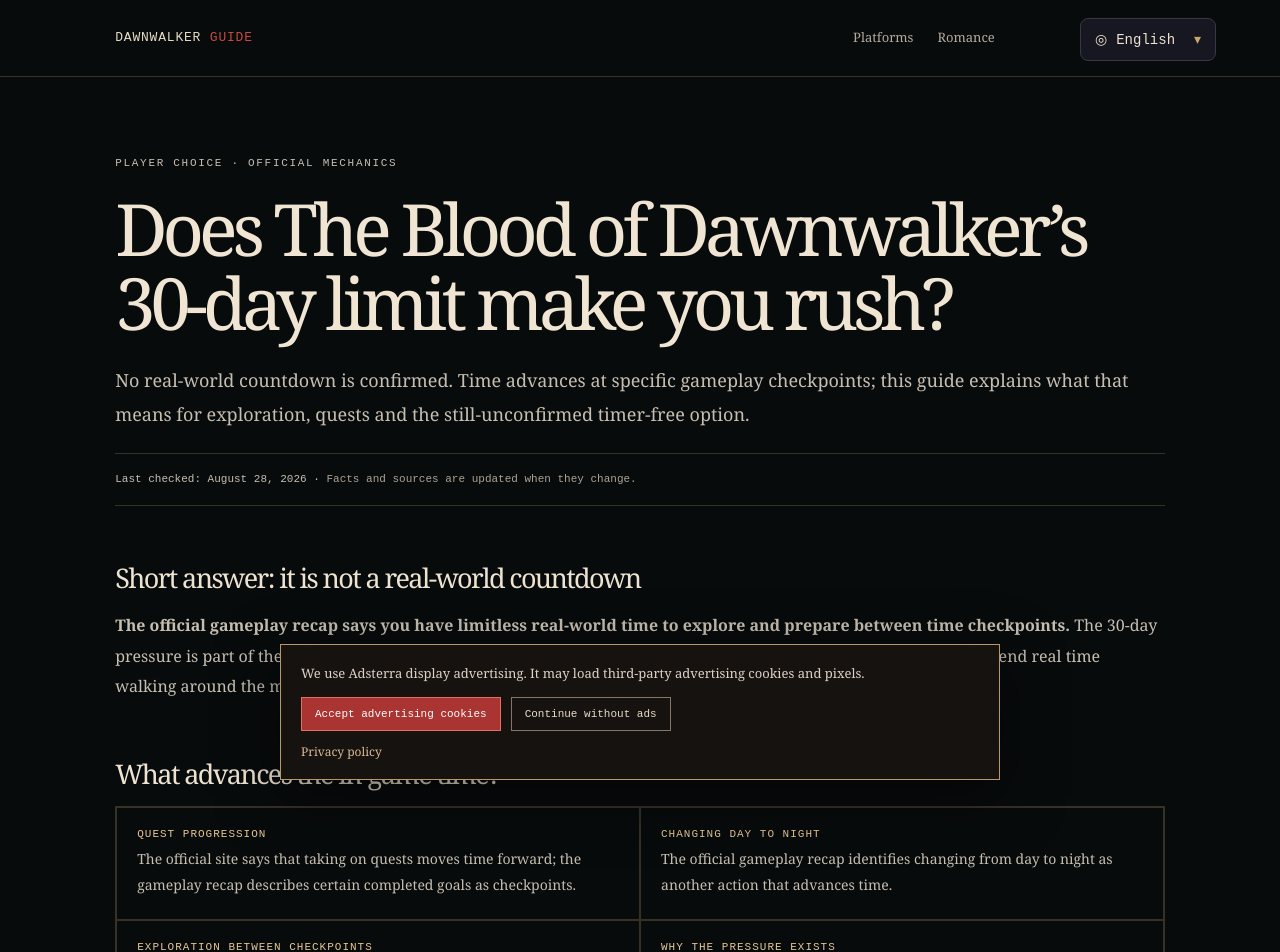
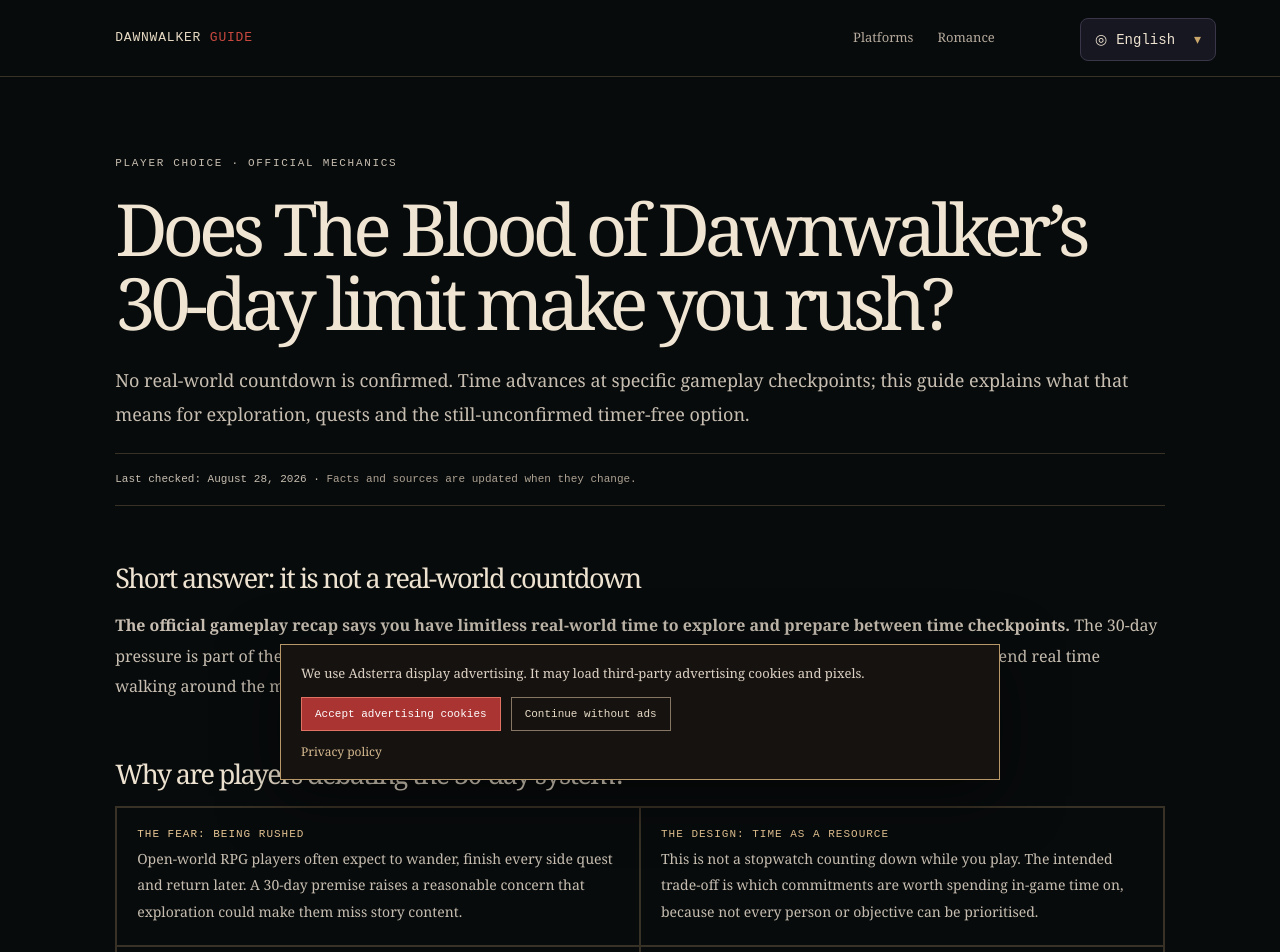
Before and after one commit to wencun/dawnwalker.cc, a Next.js app: page /time-system in a window 1280 px wide. Shown: the top 952 px of the page. Built offline with nearby package versions, Linux system fonts and the light colour scheme.

Commit message:
Explain time-system player concerns

```diff
--- a/app/time-system/page.tsx
+++ b/app/time-system/page.tsx
@@ -16,6 +16,7 @@
     sources={[{ label: "Bandai Namco — official game overview", href: "https://www.bandainamcoent.com/games/dawnwalker" }, { label: "Official Gameplay Reveal Recap", href: "https://en.bandainamcoent.eu/dawnwalker/news/the-blood-of-dawnwalker-gameplay-reveal-recap" }]}
     sections={[
       { title: "Short answer: it is not a real-world countdown", body: <p><b>The official gameplay recap says you have limitless real-world time to explore and prepare between time checkpoints.</b> The 30-day pressure is part of the story and progresses when you complete certain goals, rather than ticking down while you spend real time walking around the map.</p> },
+      { title: "Why are players debating the 30-day system?", body: <div className="fact-grid"><p><b>The fear: being rushed</b>Open-world RPG players often expect to wander, finish every side quest and return later. A 30-day premise raises a reasonable concern that exploration could make them miss story content.</p><p><b>The design: time as a resource</b>This is not a stopwatch counting down while you play. The intended trade-off is which commitments are worth spending in-game time on, because not every person or objective can be prioritised.</p><p><b>What it does not promise</b>It does not promise a completionist run with every quest in one playthrough, a timer-free setting, or post-ending free roam.</p><p><b>The practical question</b>Before buying, ask “what advances time and how clearly is the cost shown?” rather than “how many real-life hours do I have?” The precise costs still need release-build testing.</p></div> },
       { title: "What advances the in-game time?", body: <div className="fact-grid"><p><b>Quest progression</b>The official site says that taking on quests moves time forward; the gameplay recap describes certain completed goals as checkpoints.</p><p><b>Changing day to night</b>The official gameplay recap identifies changing from day to night as another action that advances time.</p><p><b>Exploration between checkpoints</b>The developer says you can explore and practise for unlimited real-world time between those checkpoints.</p><p><b>Why the pressure exists</b>You cannot help everyone. Choosing one commitment can change what remains possible later.</p></div> },
       { title: "Can you turn the timer off or keep every quest?", body: <p><b>No timer-free mode has been officially announced.</b> The developer also has not published a guaranteed way to see every quest in one run. Do not trust a claimed “disable the 30-day limit” workaround before the released game, patch notes and reproducible testing exist.</p> },
       { title: "What still needs launch testing", body: <ul><li>The exact number of time segments each quest, activity or day/night change consumes.</li><li>Whether every type of free exploration remains time-neutral in the released version.</li><li>Post-ending free roam and the exact consequences of each missed objective.</li></ul> },
```
